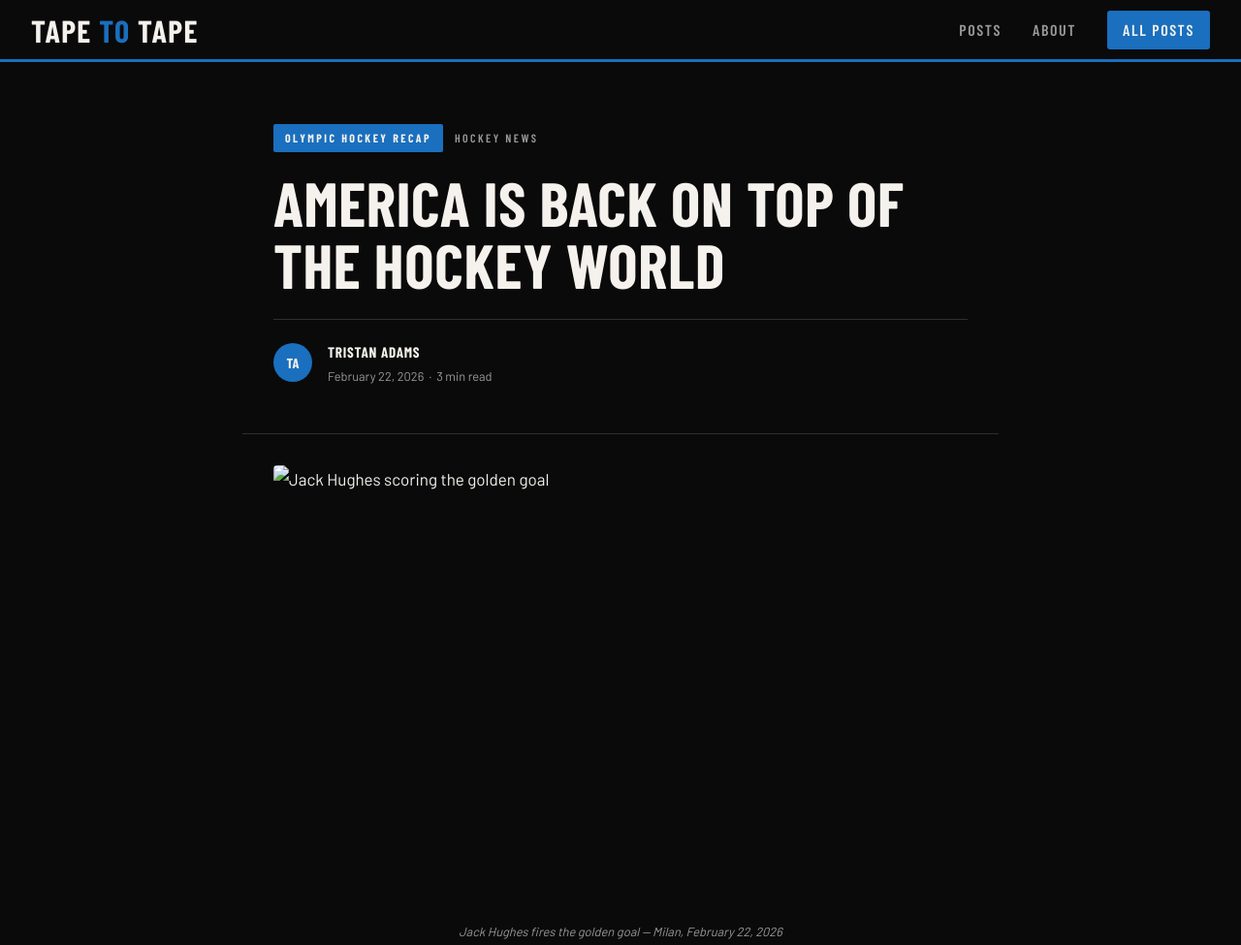
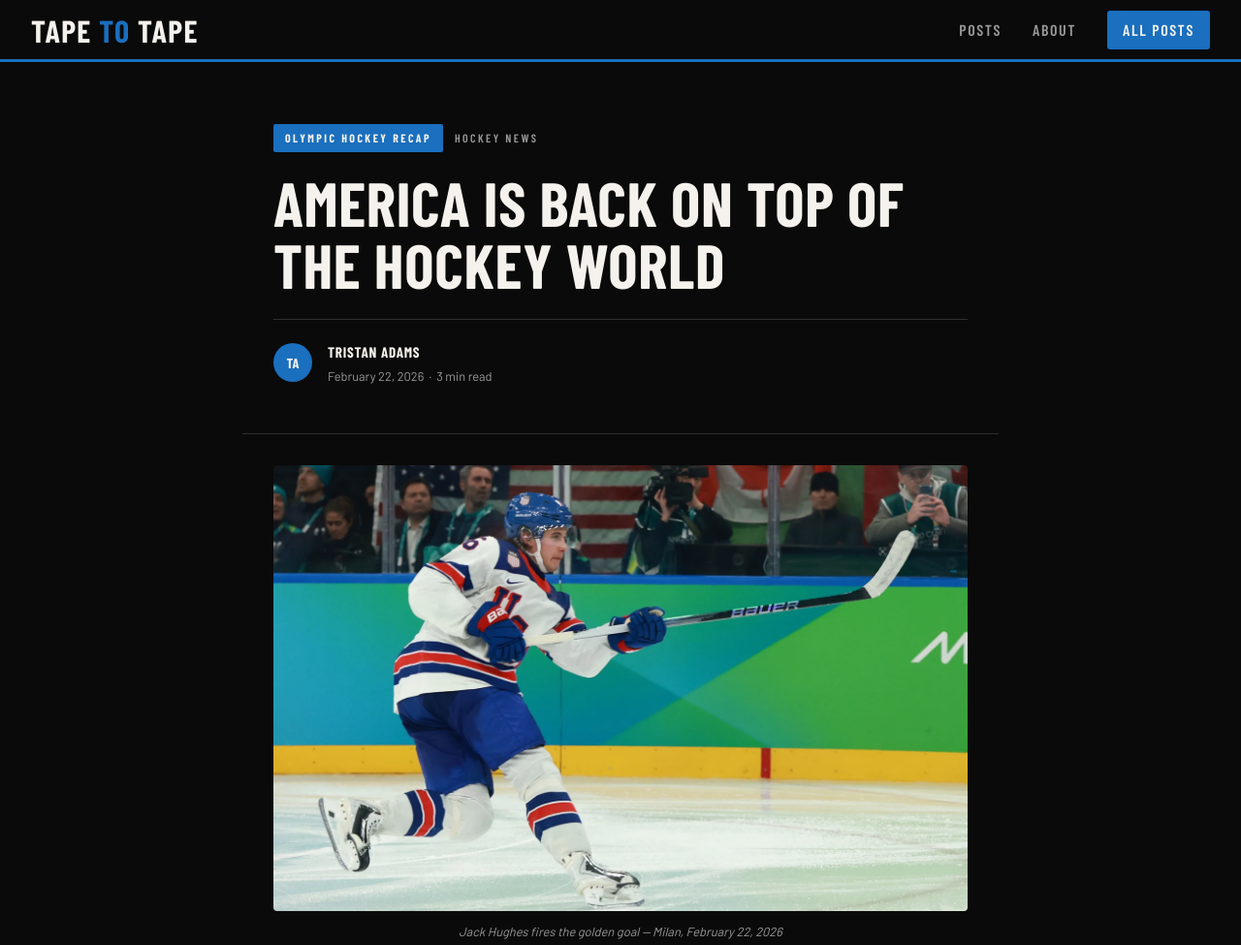
Before and after one commit to TristanAdams312/tape-to-tape, a plain HTML site: page posts/post-1.html in a window 1280 px wide. Shown: the top 975 px of the page at 97% size. Drawn offline with nearby package versions, Linux system fonts and the light colour scheme; a web font is replaced by a local one.

Commit message:
Update post-1.html

```diff
--- a/posts/post-1.html
+++ b/posts/post-1.html
@@ -368,7 +368,7 @@
   </div>
 
   <div class="post-hero-img">
-    <img src="../images/jack-hughes.png" alt="Jack Hughes scoring the golden goal" />
+    <img src="../images/jackhughes1.png" alt="Jack Hughes scoring the golden goal" />
     <p class="img-caption">Jack Hughes fires the golden goal — Milan, February 22, 2026</p>
   </div>
 
```
